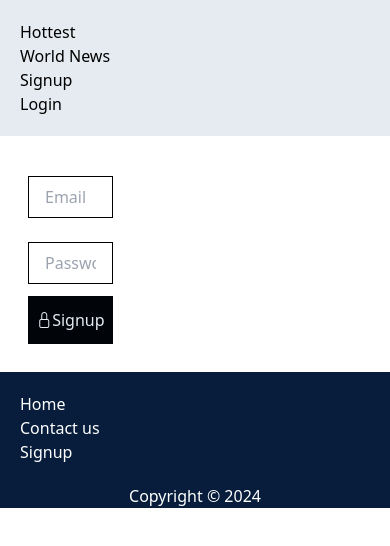
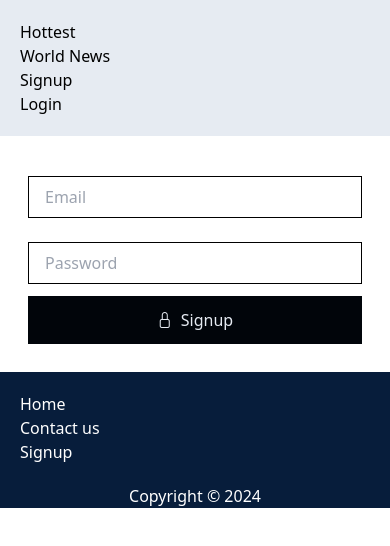
Before and after one commit to Emie-Boro/disport_ng, a React (Create React App) app: page /signup in a window 390 px wide. Shown: the top 546 px of the page. Built offline with nearby package versions, Linux system fonts and the light colour scheme; no server answers; the HTML template or start-up script is replaced by a standard one.

Commit message:
Made the signup form responsive

```diff
--- a/src/components/Login.js
+++ b/src/components/Login.js
@@ -25,7 +25,7 @@ const Login = () => {
     }
   return (
     <div className="container mx-auto">
-        <div className="p-5 flex flex-col w-1/3">
+        <div className="p-5 flex flex-col lg:w-1/3">
           <div className="">
             <input type="email" placeholder="Email" value={email} onChange={(e)=> setEmail(e.target.value)} className='my-3 px-4 py-2 w-full' style={{border: '1px solid black'}}/>
             <input type="password" placeholder="Password" value={password} onChange={(e)=> setPassword(e.target.value)} className='my-3 px-4 py-2 w-full' style={{border: '1px solid black'}}/>
--- a/src/components/Signup.js
+++ b/src/components/Signup.js
@@ -30,14 +30,14 @@ const Signup = () => {
 
   return (
     <div className='container mx-auto'>
-        <div className='p-5 flex flex-col w-1/3'>
+        <div className='p-5 flex flex-col lg:w-1/3'>
             <div className="">
                 <span>{error && error}</span>
                 <input type="email" placeholder='Email' value={email} onChange={(e)=> setEmail(e.target.value)} className='my-3 px-4 py-2 w-full' style={{border: '1px solid black'}}/>
                 <input type="password" placeholder='Password' value={password} onChange={(e)=> setPassword(e.target.value)} className='my-3 px-4 py-2 w-full' style={{border: '1px solid black'}}/>
             </div>
             <div>
-                {process.env.REACT_APP_SIGNUP ? <button onClick={handleSubmit} className='bg-dark text-semi_light w-full py-3'>Signup</button> : <button onClick={handleSubmit} className='bg-dark text-semi_light w-full py-3 bi bi-lock' disabled>Signup</button>}
+                {process.env.REACT_APP_SIGNUP === 'true' ? <button onClick={handleSubmit} className='bg-dark text-semi_light w-full py-3'>Signup</button> : <button onClick={handleSubmit} className='bg-dark text-semi_light w-full py-3' disabled><i className='bi bi-lock mr-2'></i>Signup</button>}
             </div>
         </div>
     </div>
```
